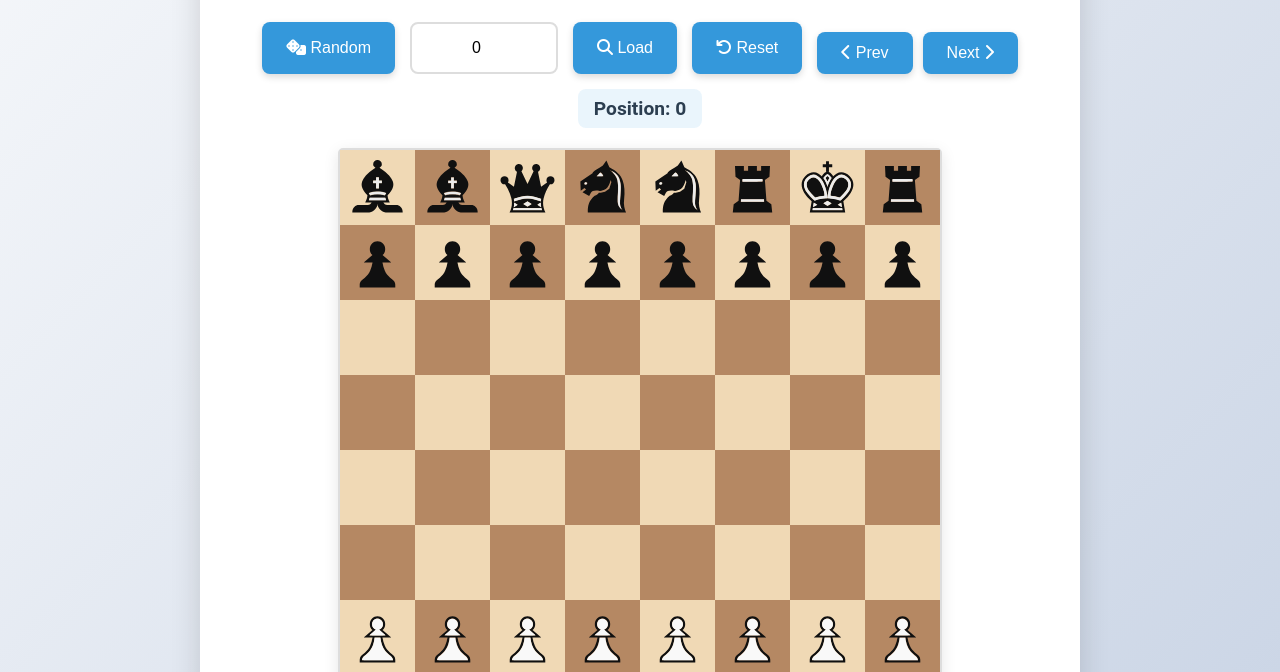
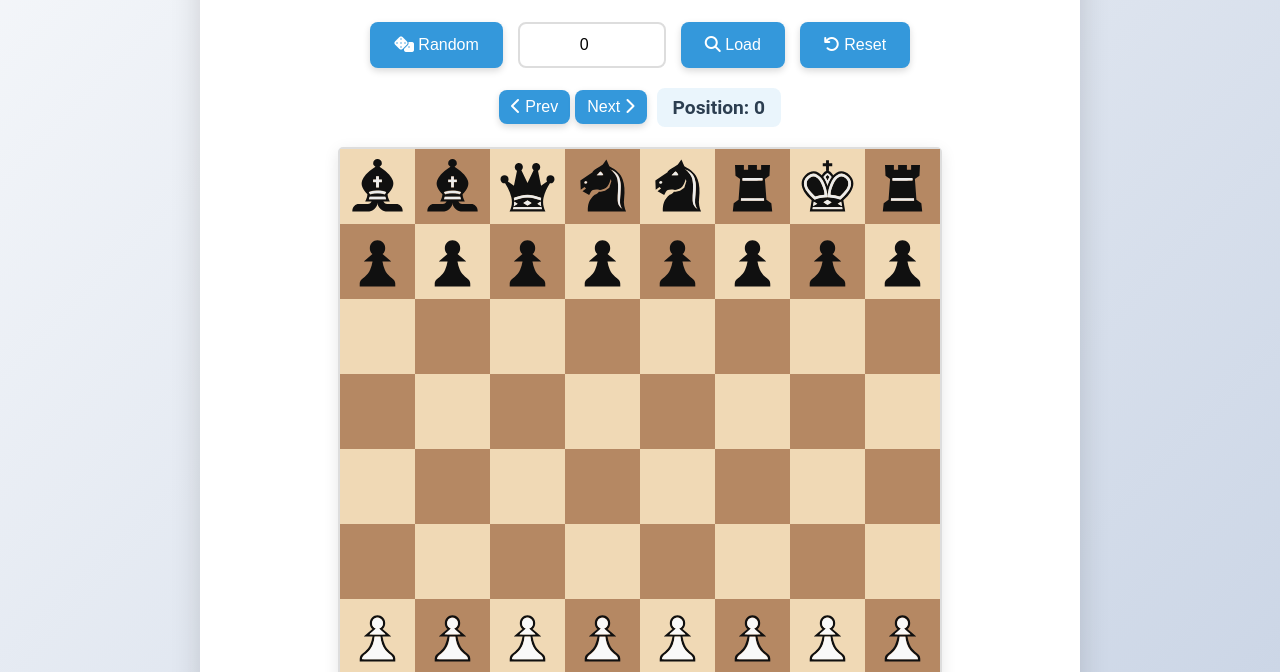
Before and after one commit to Farley-GPT/Chess960-Generator, a plain HTML site: page index.html in a window 1280 px wide. Shown: the part 107-779 px from the top of the page. Drawn offline with Linux system fonts and the light colour scheme.

Commit message:
Update index.html

```diff
--- a/index.html
+++ b/index.html
@@ -102,7 +102,7 @@
             font-size: 0.75em;
             color: rgba(0,0,0,0.5);
             position: relative; /* For absolute positioning */
-            transition: background-color 0.2s ease;
+            transition: background-color: 0.2s ease;
         }
         .square:hover {
             background-color: rgba(0, 0, 0, 0.05); /* Subtle hover feedback */
@@ -235,6 +235,23 @@
             opacity: 1;
             transform: translateY(0);
         }
+          /* Container for position number and navigation buttons */
+        .position-controls {
+            display: flex;
+            align-items: center;
+            gap: 10px;
+            justify-content: center;
+            margin-bottom: 10px; /* Add some spacing */
+        }
+        .position-nav-buttons {
+            display: flex; /* This will keep the buttons together */
+            gap: 5px; /* Space between the buttons */
+        }
+        .position-nav-buttons button {
+            padding: 8px 12px;  /*Smaller buttons for nav*/
+        }
+
+
 
         .history {
             margin-top: 25px;
@@ -461,6 +478,9 @@
             input[type="number"], .fen-display {
                 width: 100%; /* Full width on small screens */
             }
+            .position-controls{
+                flex-direction: column;
+            }
         }
 
         /* Algebraic Notations Section */
@@ -545,15 +565,6 @@
             gap: 10px;
             margin-top: 10px;
         }
-        .position-nav-buttons{
-            display: flex;
-            justify-content: center;
-            gap: 10px;
-            margin-top: 10px;
-        }
-
-
-
     </style>
 </head>
 <body>
@@ -572,11 +583,12 @@
             <input type="number" id="positionInput" min="0" max="959" placeholder="0-959" aria-label="Chess960 Position Number">
             <button onclick="setPosition(); playSound('positionSound')"><i class="fas fa-search"></i> Load</button>
             <button onclick="resetBoard(); playSound('positionSound')"><i class="fas fa-undo"></i> Reset</button>
+        </div>
+        <div class="position-controls">
             <div class="position-nav-buttons">
                 <button onclick="previousPosition(); playSound('positionSound')"><i class="fas fa-chevron-left"></i> Prev</button>
                 <button onclick="nextPosition(); playSound('positionSound')">Next <i class="fas fa-chevron-right"></i></button>
             </div>
-
             <span class="position-number" id="currentPosition"></span>
         </div>
 
@@ -1145,7 +1157,6 @@
 }
 
 loadPositions();
-
     </script>
 </body>
 </html>
```
Lines whose indentation alone changed are shown as unchanged.
